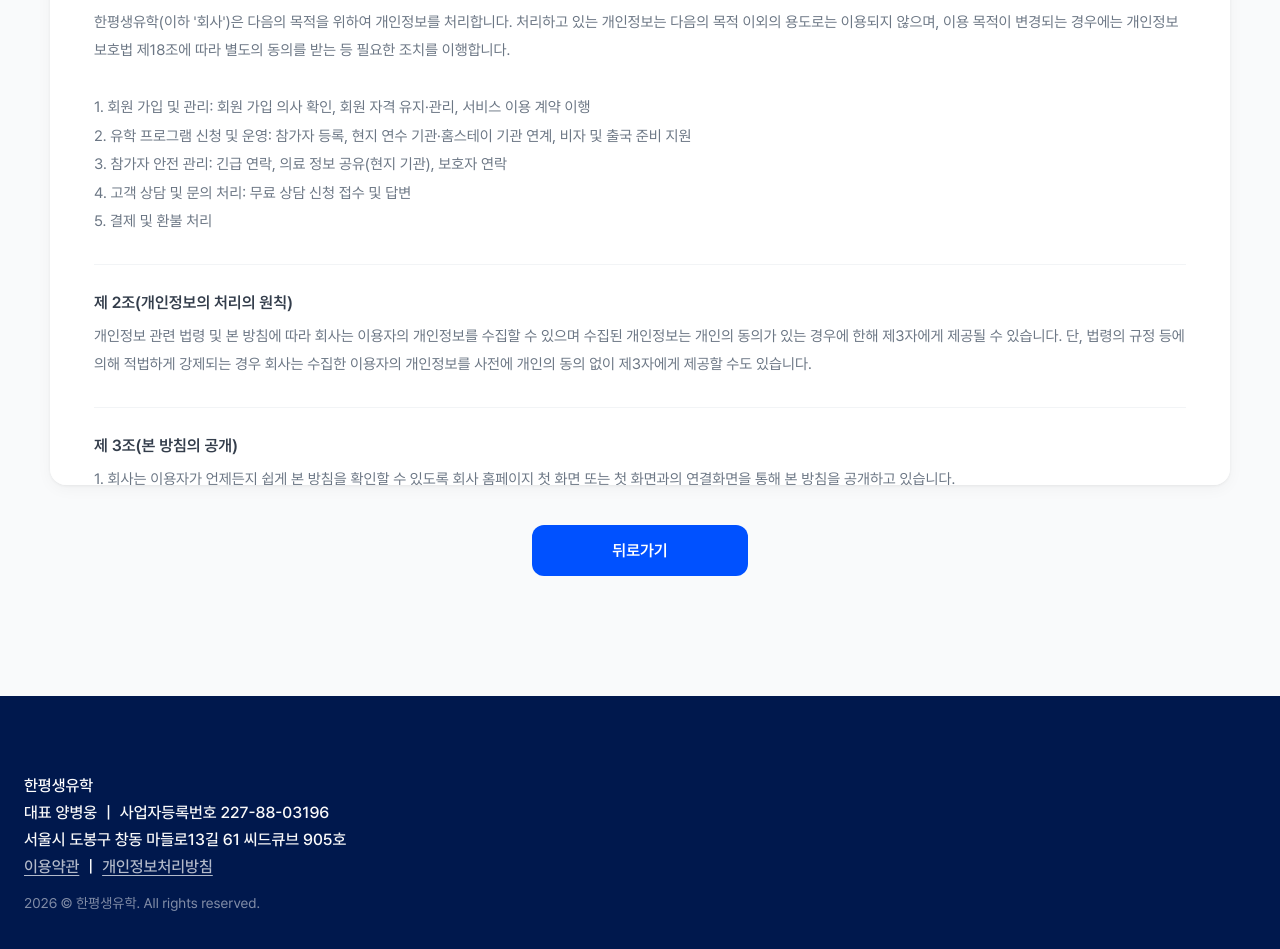
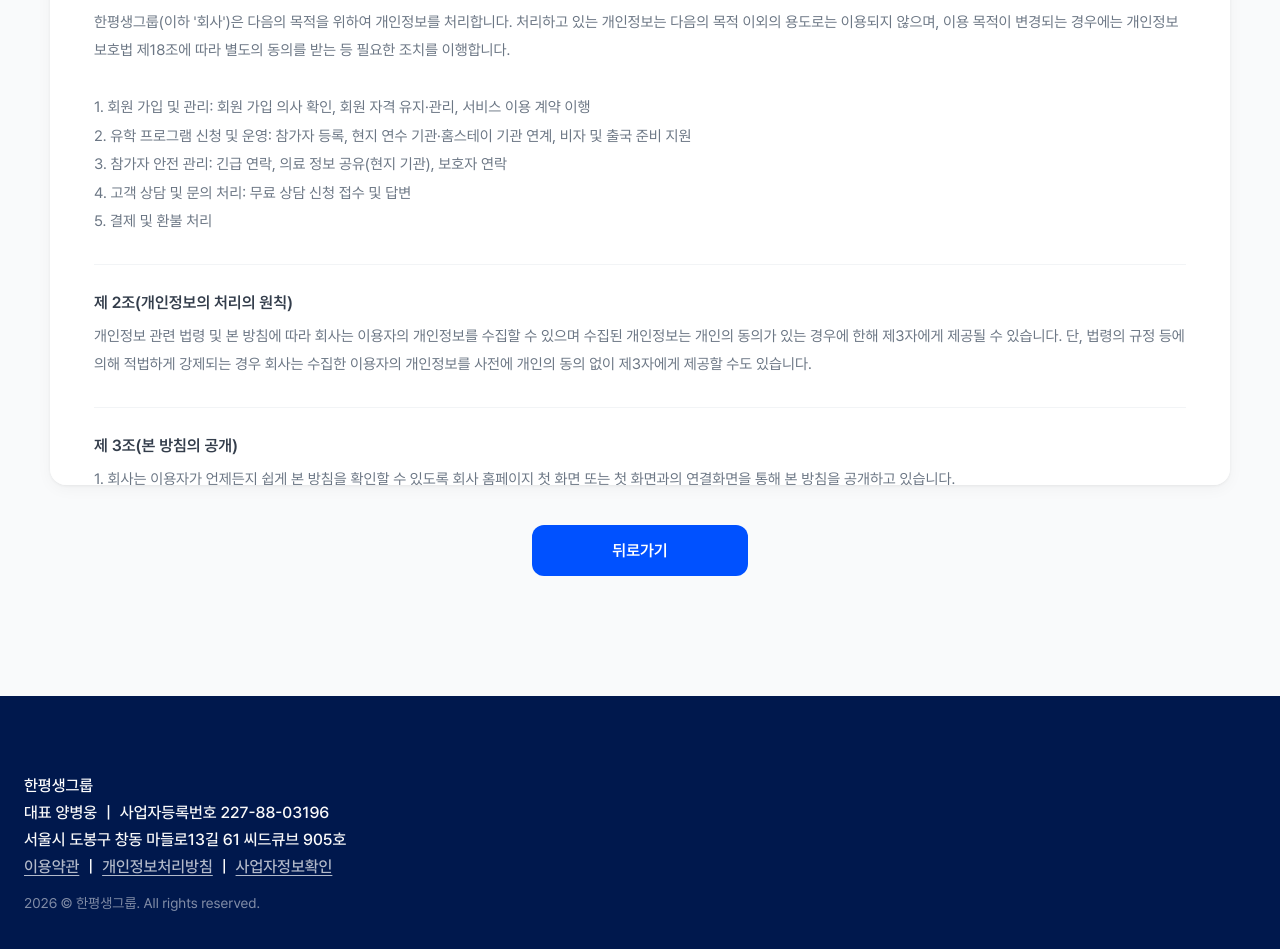
Before and after one commit to bp4sp4/KorhrdStudyAbroad, a Next.js app: page /privacy in a window 1280 px wide. Shown: the part 427-1376 px from the top of the page. Built offline with nearby package versions, Linux system fonts and the light colour scheme; no server answers.

Commit message:
footer update

```diff
--- a/src/app/(main)/privacy/privacyData.ts
+++ b/src/app/(main)/privacy/privacyData.ts
@@ -3,7 +3,7 @@ export const privacyData = [
     id: "privacy1",
     title: "제 1조(개인정보의 처리 목적)",
     content:
-      "한평생유학(이하 '회사')은 다음의 목적을 위하여 개인정보를 처리합니다. 처리하고 있는 개인정보는 다음의 목적 이외의 용도로는 이용되지 않으며, 이용 목적이 변경되는 경우에는 개인정보 보호법 제18조에 따라 별도의 동의를 받는 등 필요한 조치를 이행합니다.\n\n1. 회원 가입 및 관리: 회원 가입 의사 확인, 회원 자격 유지·관리, 서비스 이용 계약 이행\n2. 유학 프로그램 신청 및 운영: 참가자 등록, 현지 연수 기관·홈스테이 기관 연계, 비자 및 출국 준비 지원\n3. 참가자 안전 관리: 긴급 연락, 의료 정보 공유(현지 기관), 보호자 연락\n4. 고객 상담 및 문의 처리: 무료 상담 신청 접수 및 답변\n5. 결제 및 환불 처리",
+      "한평생그룹(이하 '회사')은 다음의 목적을 위하여 개인정보를 처리합니다. 처리하고 있는 개인정보는 다음의 목적 이외의 용도로는 이용되지 않으며, 이용 목적이 변경되는 경우에는 개인정보 보호법 제18조에 따라 별도의 동의를 받는 등 필요한 조치를 이행합니다.\n\n1. 회원 가입 및 관리: 회원 가입 의사 확인, 회원 자격 유지·관리, 서비스 이용 계약 이행\n2. 유학 프로그램 신청 및 운영: 참가자 등록, 현지 연수 기관·홈스테이 기관 연계, 비자 및 출국 준비 지원\n3. 참가자 안전 관리: 긴급 연락, 의료 정보 공유(현지 기관), 보호자 연락\n4. 고객 상담 및 문의 처리: 무료 상담 신청 접수 및 답변\n5. 결제 및 환불 처리",
   },
   {
     id: "privacy2",
--- a/src/app/(main)/terms/termsData.ts
+++ b/src/app/(main)/terms/termsData.ts
@@ -3,7 +3,7 @@ export const termsData = [
     id: "term1",
     title: "제 1조(목적)",
     content:
-      "이 약관은 한평생유학(이하 '회사')이 제공하는 제반 서비스의 이용과 관련하여 회사와 회원과의 권리, 의무 및 책임사항, 기타 필요한 사항을 규정함을 목적으로 합니다.",
+      "이 약관은 한평생그룹(이하 '회사')이 제공하는 제반 서비스의 이용과 관련하여 회사와 회원과의 권리, 의무 및 책임사항, 기타 필요한 사항을 규정함을 목적으로 합니다.",
   },
   {
     id: "term2",
--- a/src/components/Footer/Footer.tsx
+++ b/src/components/Footer/Footer.tsx
@@ -11,15 +11,21 @@ export default function Footer() {
   const hasBottomBar = mounted && (pathname === '/' || pathname.startsWith('/program'))
   return (
     <footer className={styles.footer} data-bottom-bar={hasBottomBar ? 'true' : undefined}>
-      <p className={styles.company}>한평생유학</p>
+      <p className={styles.company}>한평생그룹</p>
       <p className={styles.info}>대표 양병웅 ｜ 사업자등록번호 227-88-03196</p>
       <p className={styles.info}>서울시 도봉구 창동 마들로13길 61 씨드큐브 905호</p>
       <p className={styles.info}>
         <a href="/terms" className={styles.link}>이용약관</a>
         {' ｜ '}
         <a href="/privacy" className={styles.link}>개인정보처리방침</a>
+        {' ｜ '}
+        <a
+          href="#"
+          className={styles.link}
+          onClick={(e) => { e.preventDefault(); window.open('http://www.ftc.go.kr/bizCommPop.do?wrkr_no=2278803196', 'bizCommPop', 'width=750,height=700'); }}
+        >사업자정보확인</a>
       </p>
-      <p className={styles.copyright}>2026 © 한평생유학. All rights reserved.</p>
+      <p className={styles.copyright}>2026 © 한평생그룹. All rights reserved.</p>
     </footer>
   )
 }
```
Also changed, not shown: 2 other files (tests, documents, lock files or other folders).
